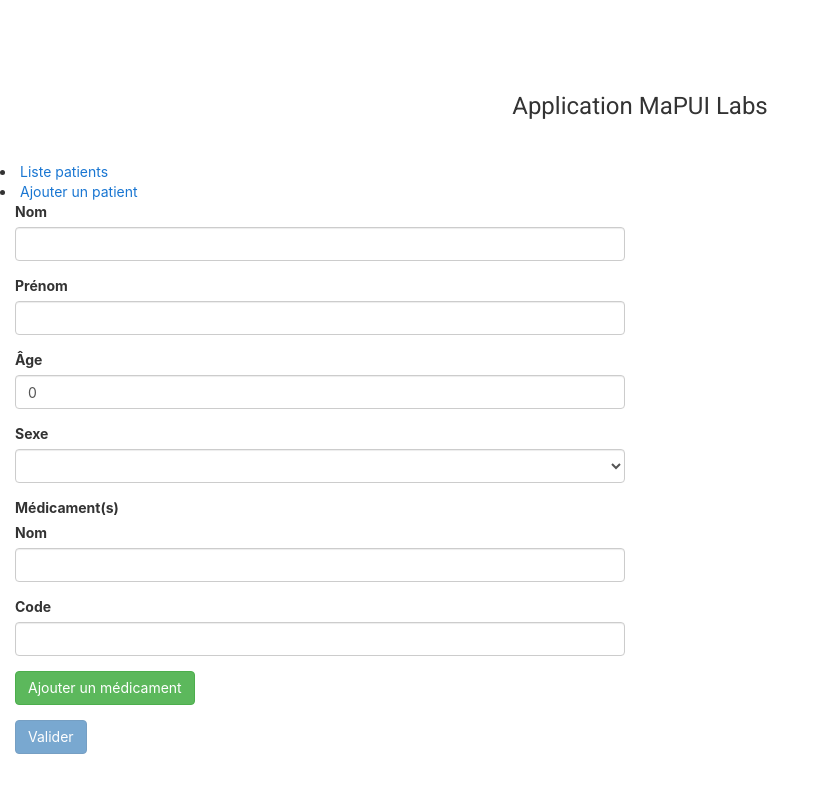
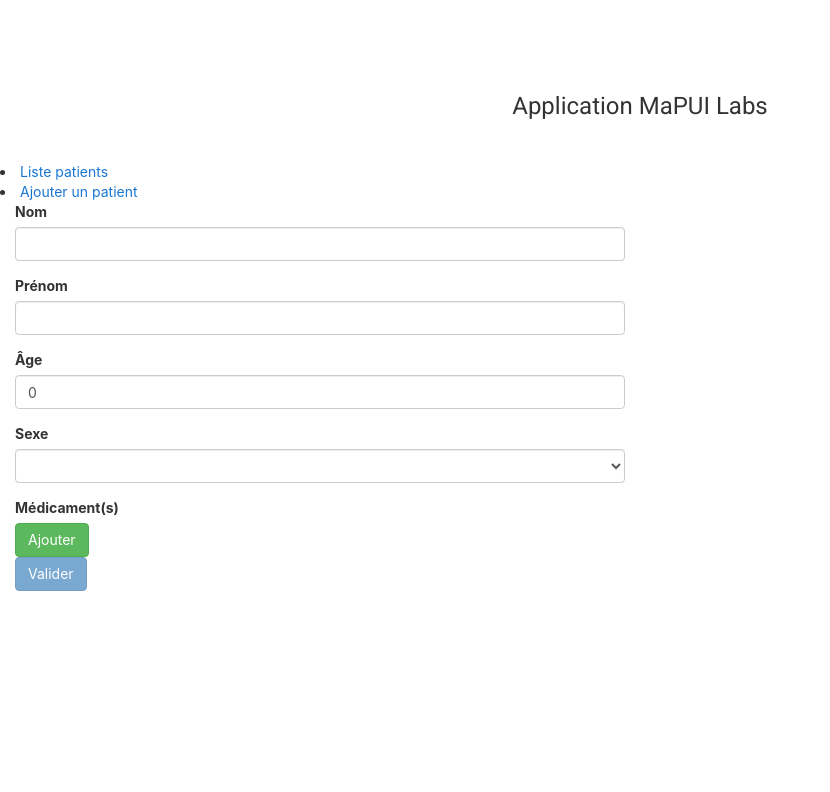
Before and after one commit to Leberret/Projet_Angular, an Angular app in the folder frontend/: page /new-patient in a window 1280 px wide. Shown: the top 792 px of the page, without its empty margins (0-830 px from the left). Built offline with nearby package versions, Linux system fonts and the light colour scheme.

Commit message:
drugs ok !

```diff
--- a/frontend/src/app/new-patient/new-patient.component.html
+++ b/frontend/src/app/new-patient/new-patient.component.html
@@ -21,29 +21,22 @@
     </div>
 
 
-    <div class="form-group">
       <label for="drugs">Médicament(s)</label>
 
       <div formArrayName="drugs">
-        <div class="form-group" *ngFor="let drugsControl of getDrugs().controls; let i = index">
+        <div *ngFor="let drug of drugs.controls; let i=index">
+          <div [formGroupName]="i">
+            Nom : <input type="text" class="form-control" formControlName="drug">
+            Code: <input type="text"  class="form-control" formControlName="code">
+            <button class="btn btn-danger" (click)="removeDrug(i)">Supprimer</button>
+          </div>
+        </div>
+        <button class="btn btn-success" type="button" (click)="addDrugs()">Ajouter</button>
 
-          <ng-container [formGroupName]="i">
-            <div class="form-group">
-              <label for="name">Nom</label>
-              <input type="text" class="form-control" formControlName="name">
-            </div>
-            <div class="form-group">
-              <label for="code">Code</label>
-              <input type="text" class="form-control" formControlName="code">
-            </div>
-          </ng-container>
-        </div>
-        <button type="button" class="btn btn-success" (click)="onAddDrugs()">Ajouter un médicament</button>
       </div>
-    </div>
-
 
     <button class="btn btn-primary" (click)="onSubmit()" [disabled]="patientForm.invalid">Valider</button>
     <p class="alert-danger" *ngIf="errorMessage">{{ errorMessage }}</p>
   </form>
+
 </div>
--- a/frontend/src/app/new-patient/new-patient.component.ts
+++ b/frontend/src/app/new-patient/new-patient.component.ts
@@ -10,26 +10,41 @@ import { Drug } from '../models/Drug.model';
   templateUrl: './new-patient.component.html',
   styleUrls: ['./new-patient.component.scss']
 })
-export class NewPatientComponent implements OnInit {
+export class NewPatientComponent {
 
-  public patientForm: FormGroup;
+  patientForm: FormGroup;
   public errorMessage: string;
-  public drugForm : FormGroup;
   constructor(private formBuilder: FormBuilder,
               private patientsservice: PatientsService,
-              private router:Router) { }
+              private router:Router) {
 
-  ngOnInit() {
-    this.drugForm = this.formBuilder.group({name: null, code: null,});
     this.patientForm = this.formBuilder.group({
-      lastName: [null, Validators.required],
-      firstName: [null, Validators.required],
+      lastName: ['', Validators.required],
+      firstName: ['', Validators.required],
       age: [0, Validators.required],
-      sex: [null, Validators.required],
-      drugs: this.formBuilder.array([this.drugForm]),
-      treatments: this.formBuilder.array([])
+      sex: ['', Validators.required],
+      drugs: this.formBuilder.array([]),
+      treatments: this.formBuilder.array([]),
     });
   }
+
+  get drugs() : FormArray {
+    return this.patientForm.get('drugs') as FormArray;
+  }
+  newDrug(): FormGroup{
+    return this.formBuilder.group({
+      drug:'',
+      code:'',
+    })
+  }
+  addDrugs() {
+    this.drugs.push(this.newDrug());
+  }
+
+  removeDrug(i:number){
+    this.drugs.removeAt(i);
+  }
+
   onSubmit() {
     //const drug =new Drug();
     const patient = new Patient();
@@ -56,19 +71,13 @@ export class NewPatientComponent implements OnInit {
     );
   }
 
-  getDrugs() {
-    return this.patientForm.get('drugs') as FormArray;
-  }
-  onAddDrugs() {
-    const newDrugsControl = this.formBuilder.control(this.drugForm);
-    this.getDrugs().push(newDrugsControl);
-  }
+  /*
   getTreatments(): FormArray {
     return this.patientForm.get('treatments') as FormArray;
   }
   onAddTreatments() {
     const newTreatmentsControl = this.formBuilder.control(null, Validators.required);
     this.getTreatments().push(newTreatmentsControl);
-  }
+  }*/
 
 }
```
